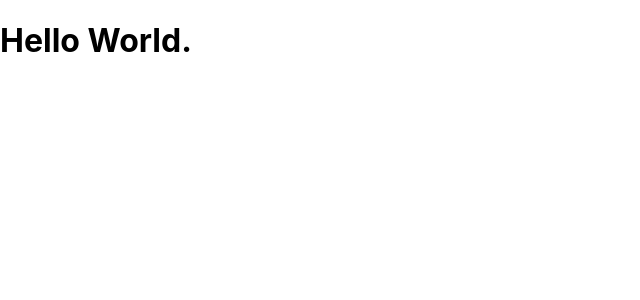
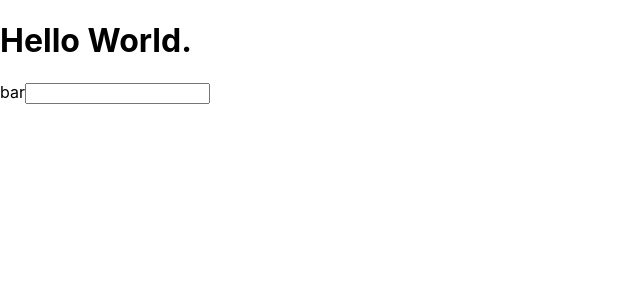
Before and after one commit to Sho-Taniguchi/react-redux-crud-app, a React (Create React App) app: page / in a window 1280 px wide. Shown: the top 300 px of the page, without its empty margins (0-640 px from the left). Built offline with nearby package versions, Linux system fonts and the light colour scheme.

Commit message:
learn jsx syntax

```diff
--- a/src/App.js
+++ b/src/App.js
@@ -1,11 +1,20 @@
-function App() {
-  return (
-    <div>
-        <h1>
-          Hello World.
-        </h1>
-     </div>
-  );
+ import React, { Component } from 'react';
+
+// function App() {
+class App extends Component {
+  render () {
+    const greeting = "Hello World.";
+
+    return (
+      <React.Fragment>
+          <h1 className="foo">
+            {greeting}
+          </h1>
+          <label htmlFor="bar">bar</label>
+          <input type="text" onChange={() => {console.log("Hi!")}} />
+      </React.Fragment>
+    );
+  }
 }
 
 export default App;
```
